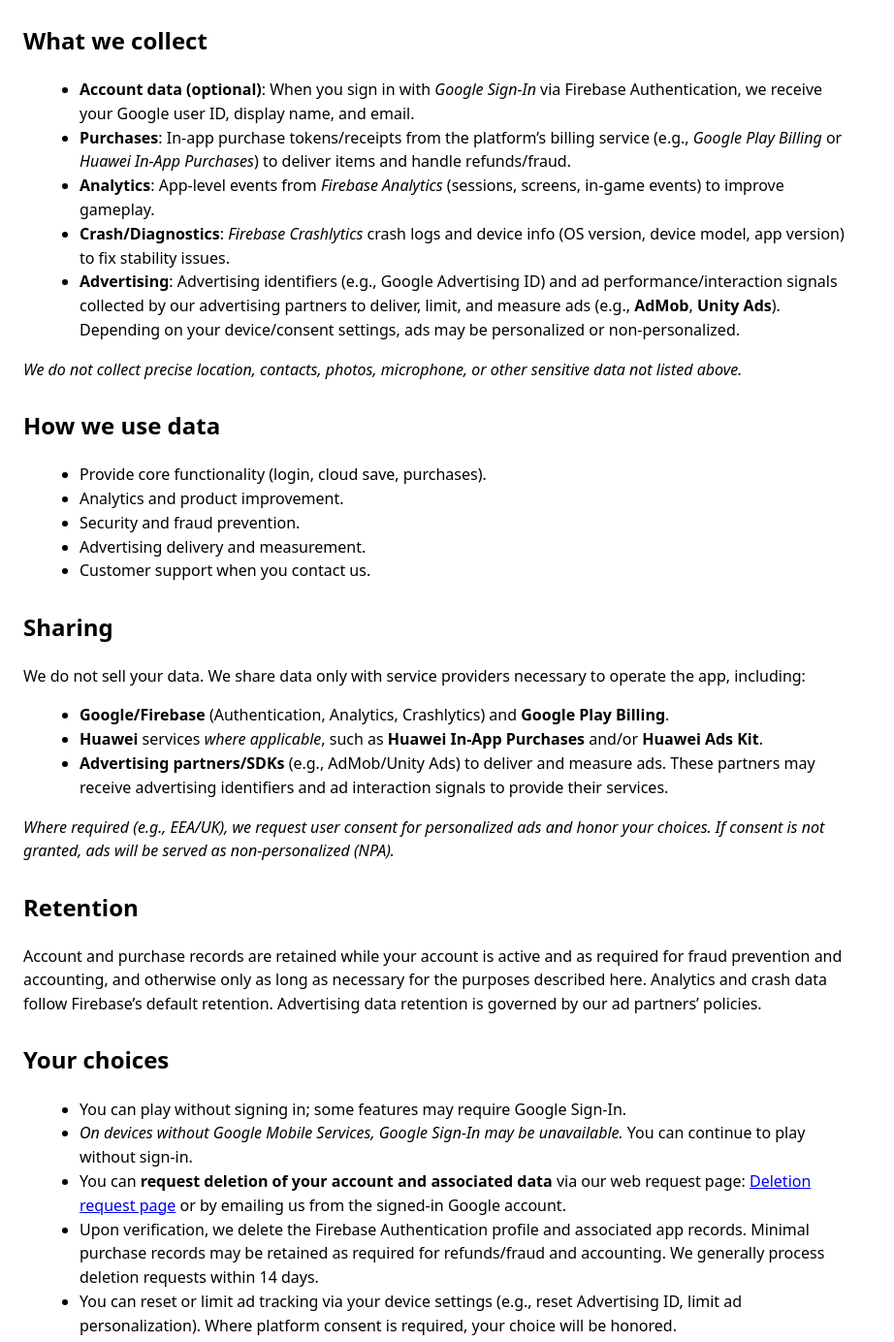
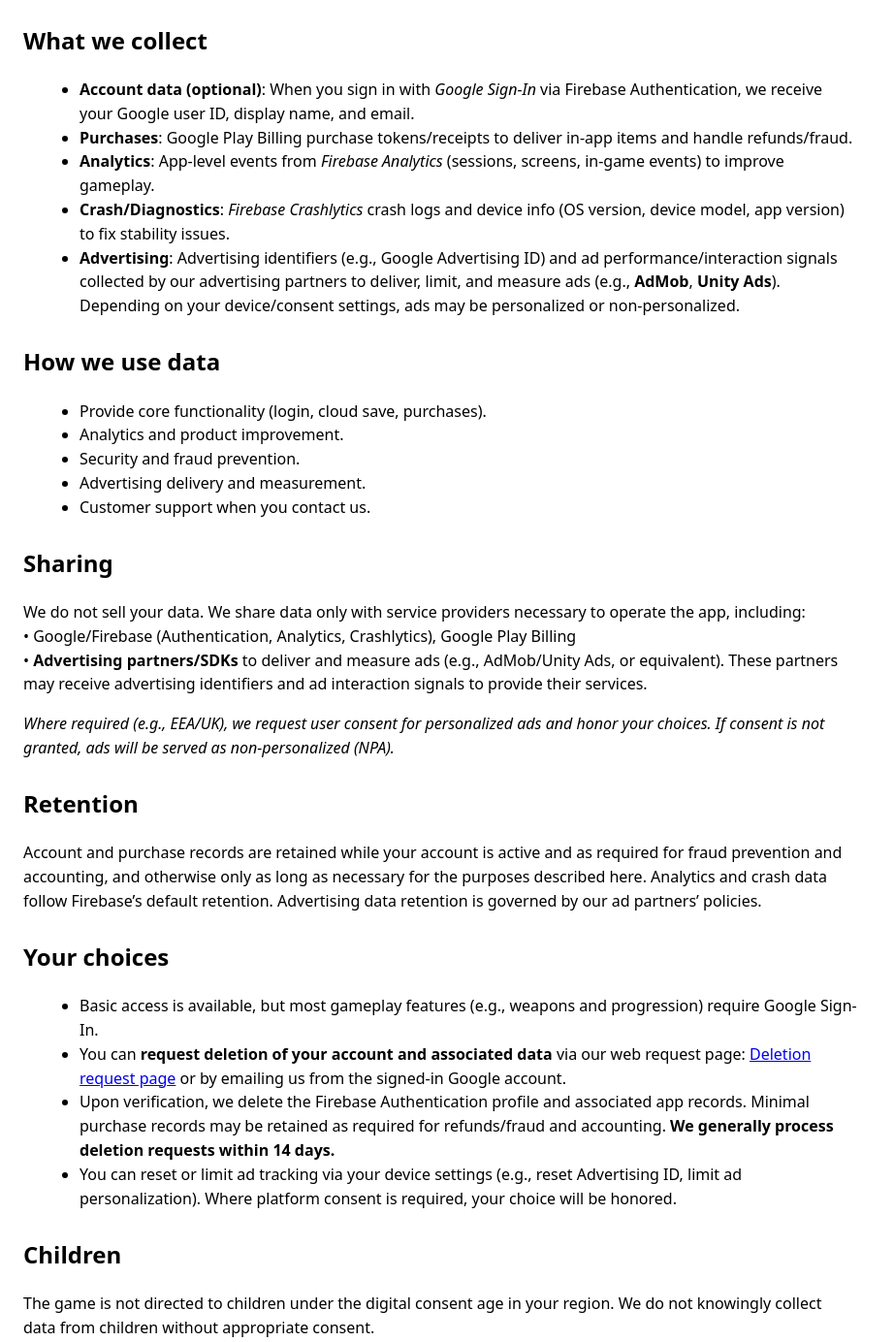
Before and after one commit to Puddin707/weaponballz-privacy, a plain HTML site: page index.html in a window 1280 px wide. Shown: the part 200-1584 px from the top of the page at 97% size, without its empty margins (0-922 px from the left). Drawn offline with Linux system fonts and the light colour scheme.

Commit message:
Refine privacy policy language and formatting

```diff
--- a/index.html
+++ b/index.html
@@ -5,7 +5,7 @@
   <title>Privacy Policy – Weapon Ball Z</title>
   <meta name="viewport" content="width=device-width, initial-scale=1" />
   <style>
-    body{font-family:system-ui,-apple-system,"Segoe UI",Roboto,Helvetica,Arial,sans-serif;line-height:1.55;margin:24px;max-width:860px}
+    body{font-family:system-ui,-apple-system,Segoe UI,Roboto,Helvetica,Arial,sans-serif;line-height:1.55;margin:24px;max-width:860px}
     h1,h2{margin-top:1.1em}
     ul{margin:0 0 0 18px}
     small{color:#666}
@@ -20,13 +20,11 @@
   <h2>What we collect</h2>
   <ul>
     <li><strong>Account data (optional)</strong>: When you sign in with <em>Google Sign-In</em> via Firebase Authentication, we receive your Google user ID, display name, and email.</li>
-    <li><strong>Purchases</strong>: In-app purchase tokens/receipts from the platform’s billing service (e.g., <em>Google Play Billing</em> or <em>Huawei In-App Purchases</em>) to deliver items and handle refunds/fraud.</li>
+    <li><strong>Purchases</strong>: Google Play Billing purchase tokens/receipts to deliver in-app items and handle refunds/fraud.</li>
     <li><strong>Analytics</strong>: App-level events from <em>Firebase Analytics</em> (sessions, screens, in-game events) to improve gameplay.</li>
     <li><strong>Crash/Diagnostics</strong>: <em>Firebase Crashlytics</em> crash logs and device info (OS version, device model, app version) to fix stability issues.</li>
     <li><strong>Advertising</strong>: Advertising identifiers (e.g., Google Advertising ID) and ad performance/interaction signals collected by our advertising partners to deliver, limit, and measure ads (e.g., <strong>AdMob</strong>, <strong>Unity Ads</strong>). Depending on your device/consent settings, ads may be personalized or non-personalized.</li>
   </ul>
-
-  <p><em>We do not collect precise location, contacts, photos, microphone, or other sensitive data not listed above.</em></p>
 
   <h2>How we use data</h2>
   <ul>
@@ -38,12 +36,10 @@
   </ul>
 
   <h2>Sharing</h2>
-  <p>We do not sell your data. We share data only with service providers necessary to operate the app, including:</p>
-  <ul>
-    <li><strong>Google/Firebase</strong> (Authentication, Analytics, Crashlytics) and <strong>Google Play Billing</strong>.</li>
-    <li><strong>Huawei</strong> services <em>where applicable</em>, such as <strong>Huawei In-App Purchases</strong> and/or <strong>Huawei Ads Kit</strong>.</li>
-    <li><strong>Advertising partners/SDKs</strong> (e.g., AdMob/Unity Ads) to deliver and measure ads. These partners may receive advertising identifiers and ad interaction signals to provide their services.</li>
-  </ul>
+  <p>We do not sell your data. We share data only with service providers necessary to operate the app, including:
+    <br>• Google/Firebase (Authentication, Analytics, Crashlytics), Google Play Billing
+    <br>• <strong>Advertising partners/SDKs</strong> to deliver and measure ads (e.g., AdMob/Unity Ads, or equivalent). These partners may receive advertising identifiers and ad interaction signals to provide their services.
+  </p>
   <p><em>Where required (e.g., EEA/UK), we request user consent for personalized ads and honor your choices. If consent is not granted, ads will be served as non-personalized (NPA).</em></p>
 
   <h2>Retention</h2>
@@ -51,12 +47,11 @@
 
   <h2>Your choices</h2>
   <ul>
-    <li>You can play without signing in; some features may require Google Sign-In.</li>
-    <li><em>On devices without Google Mobile Services, Google Sign-In may be unavailable.</em> You can continue to play without sign-in.</li>
+    <li>Basic access is available, but most gameplay features (e.g., weapons and progression) require Google Sign-In.</li>
     <li>You can <strong>request deletion of your account and associated data</strong> via our web request page:
       <a href="https://sites.google.com/view/weaponballz-help">Deletion request page</a>
       or by emailing us from the signed-in Google account.</li>
-    <li>Upon verification, we delete the Firebase Authentication profile and associated app records. Minimal purchase records may be retained as required for refunds/fraud and accounting. We generally process deletion requests within 14 days.</li>
+    <li>Upon verification, we delete the Firebase Authentication profile and associated app records. Minimal purchase records may be retained as required for refunds/fraud and accounting. <strong>We generally process deletion requests within 14 days.</strong></li>
     <li>You can reset or limit ad tracking via your device settings (e.g., reset Advertising ID, limit ad personalization). Where platform consent is required, your choice will be honored.</li>
   </ul>
 
```
